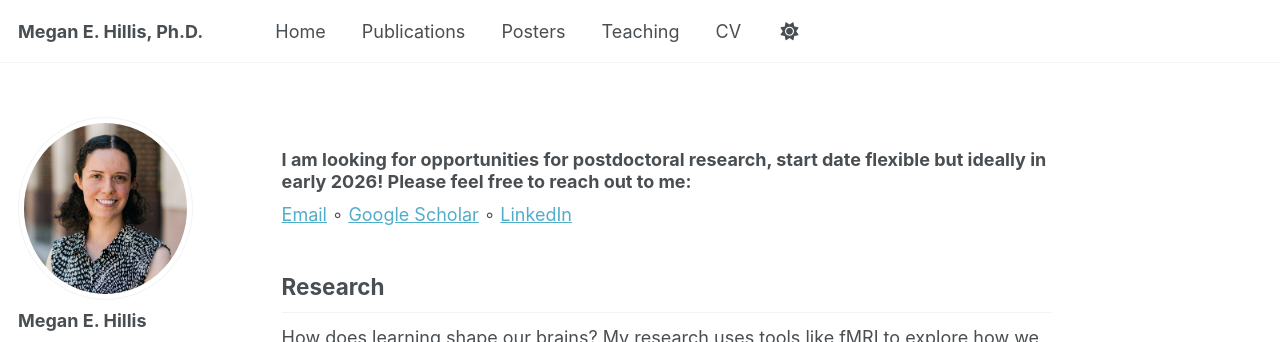
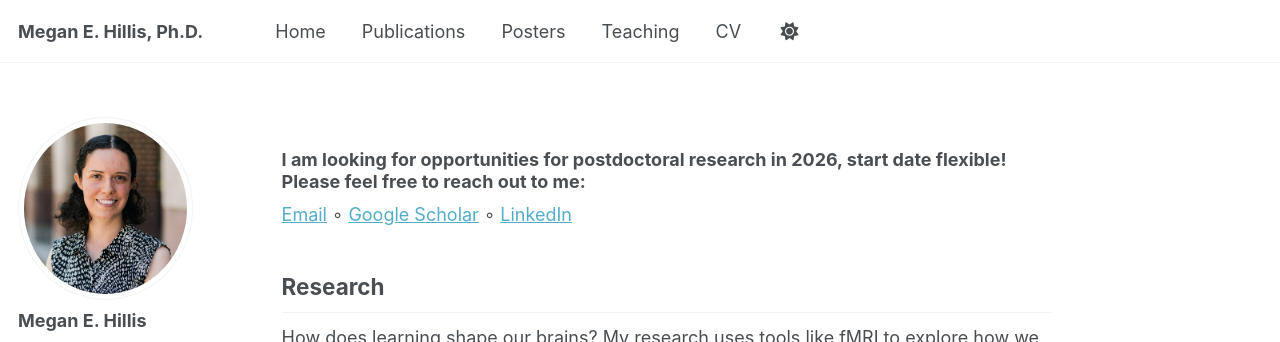
Before and after one commit to megan-hillis/megan-hillis.github.io, a Jekyll site: the page built from _pages/about.md, in a window 1280 px wide and 1306 px high. Shown: the top 342 px of the window. Built offline with Jekyll 4.4.1, drawn with Linux system fonts in a browser that asks for light colours; some web fonts are replaced.

Commit message:
Update about.md

```diff
--- a/_pages/about.md
+++ b/_pages/about.md
@@ -5,7 +5,7 @@ redirect_from:
   - /about/
   - /about.html
 ---
-### I am looking for opportunities for postdoctoral research, start date flexible but ideally in early 2026! Please feel free to reach out to me:
+### I am looking for opportunities for postdoctoral research in 2026, start date flexible! Please feel free to reach out to me:
 [Email](mailto:meg.hillis12@gmail.com)  ∘  [Google Scholar](https://scholar.google.com/citations?user=QCNApjcAAAAJ&hl=en)  ∘  [LinkedIn](https://www.linkedin.com/in/megan-hillis-56bb56128/)
 
 ## Research
```
